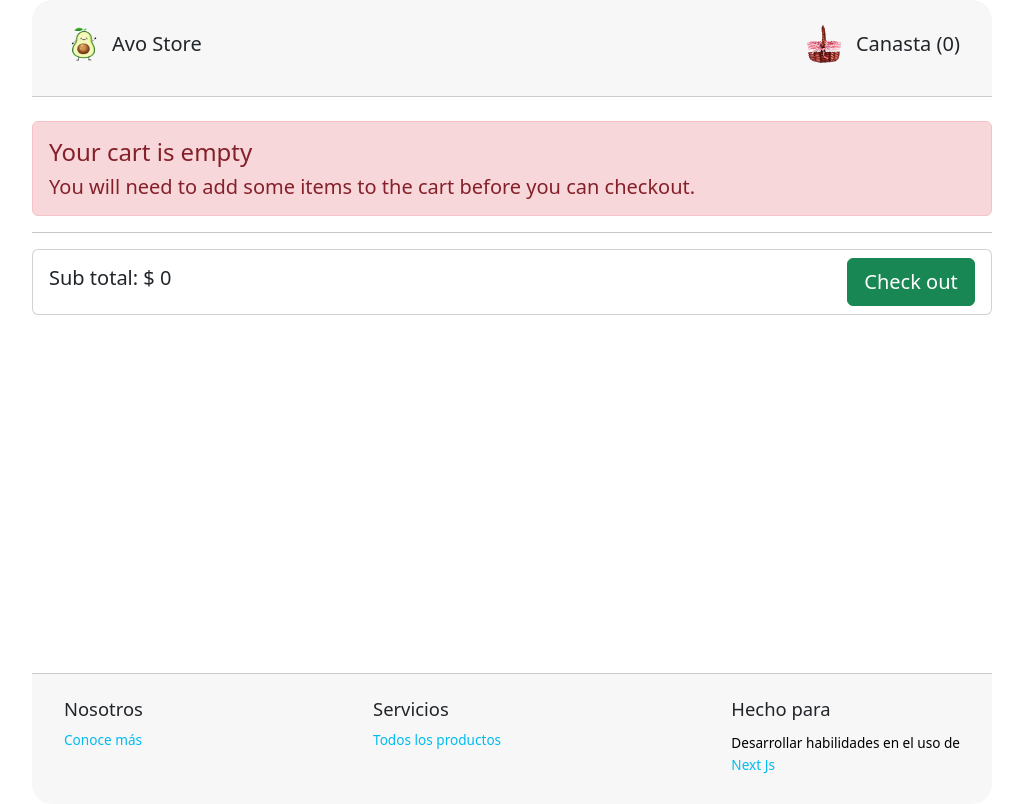
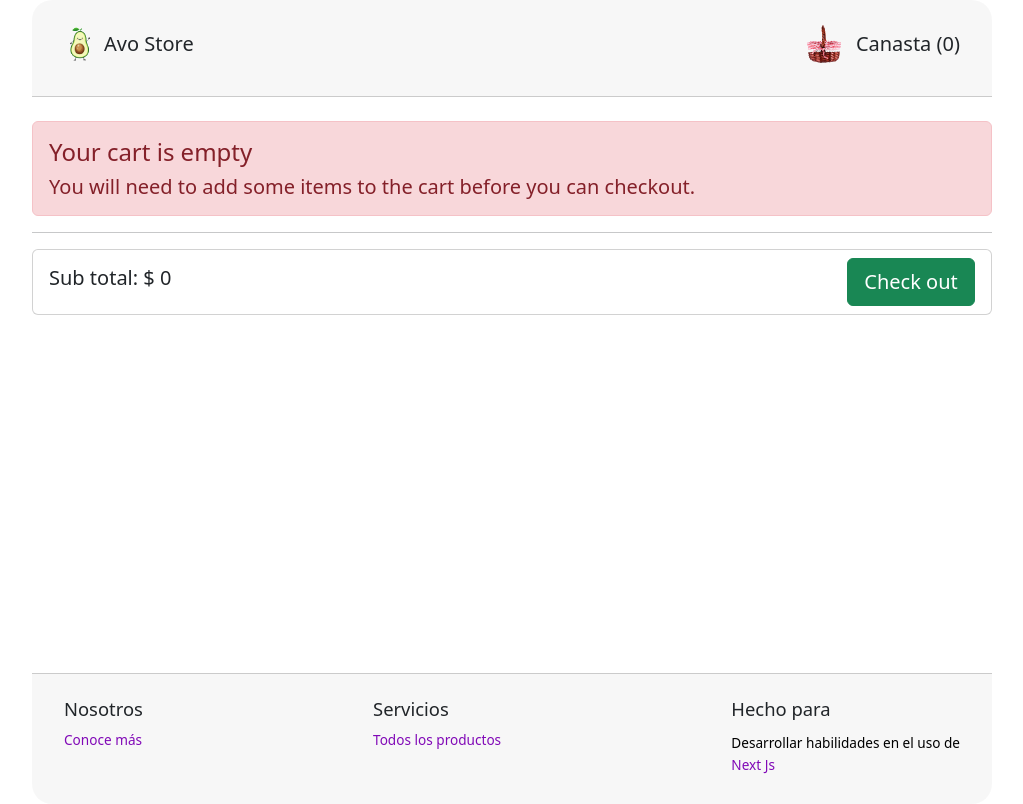
Before and after one commit to LNMIG/store-nextjs-js, a Next.js app: page /cart in a window 1280 px wide. Shown: the whole page, without its empty margins (128-1151 px from the left). Built offline with nearby package versions, Linux system fonts and the light colour scheme.

Commit message:
Some files were updated

```diff
--- a/components/footer/footer.js
+++ b/components/footer/footer.js
@@ -18,7 +18,7 @@ const cardText = {
 
 const navLink = {
   padding:'0.75rem 0rem',
-  color:'#00bbf0',
+  color:'#8109b7',
   fontSize:'0.85rem'
 }
 
@@ -42,7 +42,7 @@ export default function Footer () {
           Desarrollar habilidades en el uso de
 
           <Nav.Link href='https://nextjs.org/'  target='_blank'
-            style={{ fontSize:'0.85rem', color:'#00bbf0',
+            style={{ fontSize:'0.85rem', color:'#8109b7',
             }}
           >
             Next Js
--- a/components/navbar/navbar.js
+++ b/components/navbar/navbar.js
@@ -40,7 +40,7 @@ export default function Navbar () {
             <Image
               src={avocadoIcon}
               alt='avocado image'
-              width={40}
+              width={32}
               height={40}
               style={imageStyle}
             />
--- a/pages/_documents.js
+++ b/pages/_documents.js
@@ -2,7 +2,7 @@ import { Html, Head, Main, NextScript } from 'next/document'
 
 export default function Document() {
   return (
-    <Html>
+    <Html lang='en'>
       <Head />
       <body>
         <Main />
```
